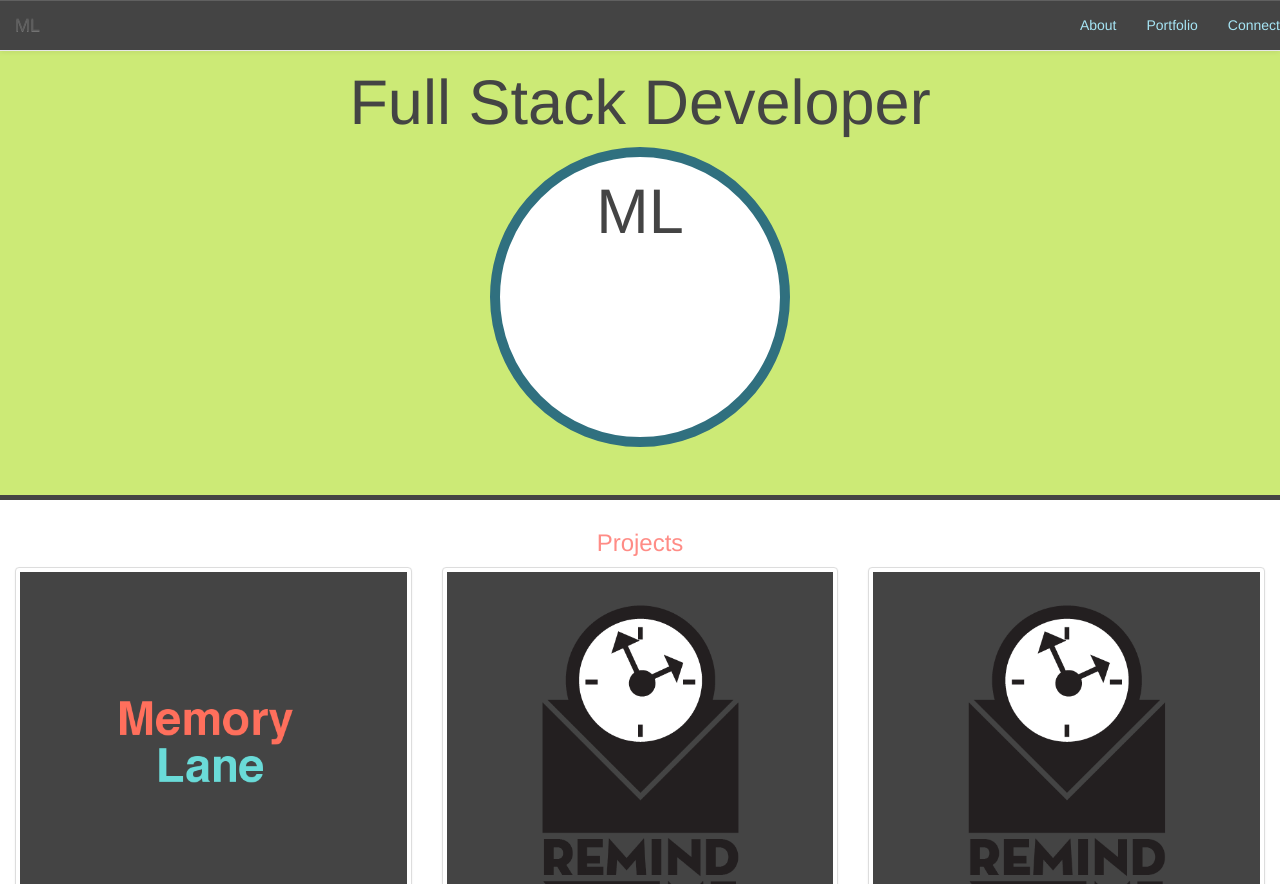
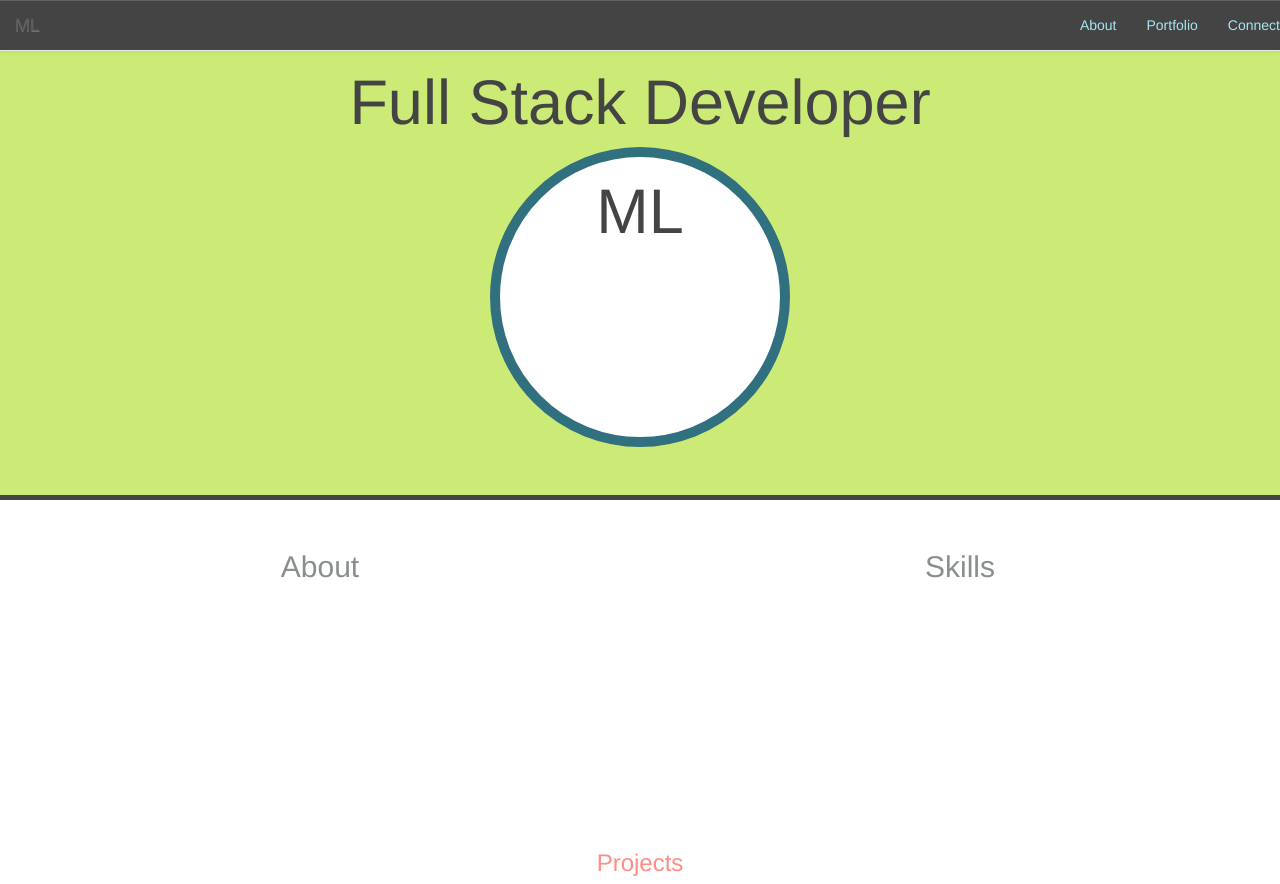
Before and after one commit to mml1/portfolio, a website: page public/index.html in a window 1280 px wide. Shown: the top 884 px of the page. Drawn offline with nearby package versions, Linux system fonts and the light colour scheme; some packages are replaced by stand-ins of ours; a script that the page names is missing.

Commit message:
added about section

```diff
--- a/public/css/style.css
+++ b/public/css/style.css
@@ -90,7 +90,12 @@ h1{
 }
 .projects{
 	height:100%;
+	display: block;
 }
 .footer{
 	background: #444444;
+	display: block;
 }
+#about{
+	min-height: 300px;
+}
--- a/public/views/home.html
+++ b/public/views/home.html
@@ -1,19 +1,33 @@
 <div ng-controller="ScrollsController" id= "top">
 	<nav class="navbar navbar-default navbar-fixed-top">
 		<div class="navbar-header page-scroll">
-			<a class="navbar-brand" href='#top_jumbo' du-smooth-scroll duration='2000'>ML</a>
+			<a class="navbar-brand">ML</a>
 		</div>
 		<ul class="nav navbar-nav navbar-right">
-			<li class='page-scroll'><a href="#about"  du-smooth-scroll duration='2000'>About</a></li>
-			<li class='page-scroll'><a href="#projects" du-smooth-scroll duration='2000'>Portfolio</a></li>
-			<li class='page-scroll'><a href="#connect" du-smooth-scroll duration='2000'>Connect</a></li>
+			<li class="page-scroll"><a href="#about"  du-smooth-scroll duration="2000">About</a></li>
+			<li class="page-scroll"><a href="#projects" du-smooth-scroll duration="2000">Portfolio</a></li>
+			<li class="page-scroll"><a href="#connect" du-smooth-scroll duration="2000">Connect</a></li>
 		</ul>
 	</nav>
-	 <div class="jumbotron text-center">
-	 	<h1>Full Stack Developer</h1>
+
+	<div class="jumbotron text-center">
+		<h1>Full Stack Developer</h1>
 	 	<div id ="MLlogo"><h1>ML</h1></div>
-	 </div>
-	 <div class="projects" id="projects">
+	</div>
+	<div class="text-center" id="about">
+	 	<div class="col-sm-6">
+			<h2>About</h2>
+		</div>
+
+	 	<div class="col-sm-6">
+	 		<h2>Skills</h2>
+
+
+	 	</div>
+
+	</div>
+
+	<div class="projects" id="projects">
 	 	<h3>Projects</h3>
 		<div class="col-sm-4">
 			<div class="thumbnail">
```
